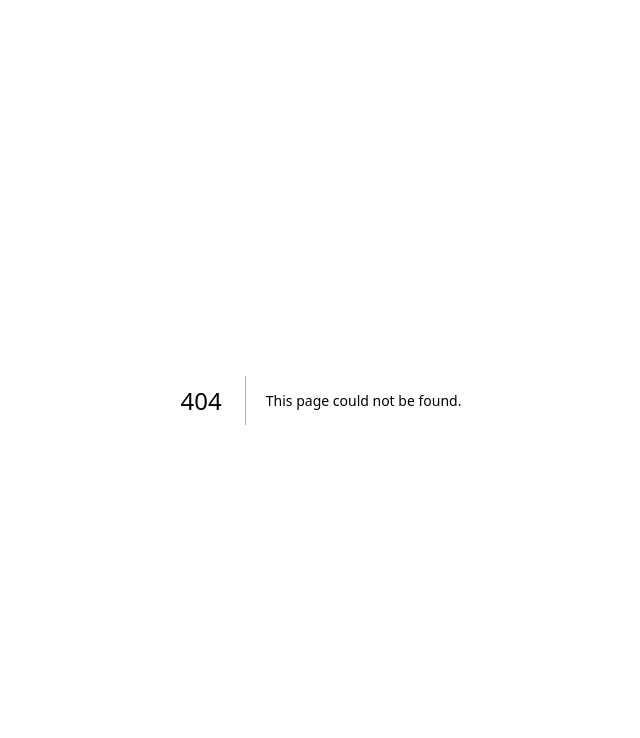
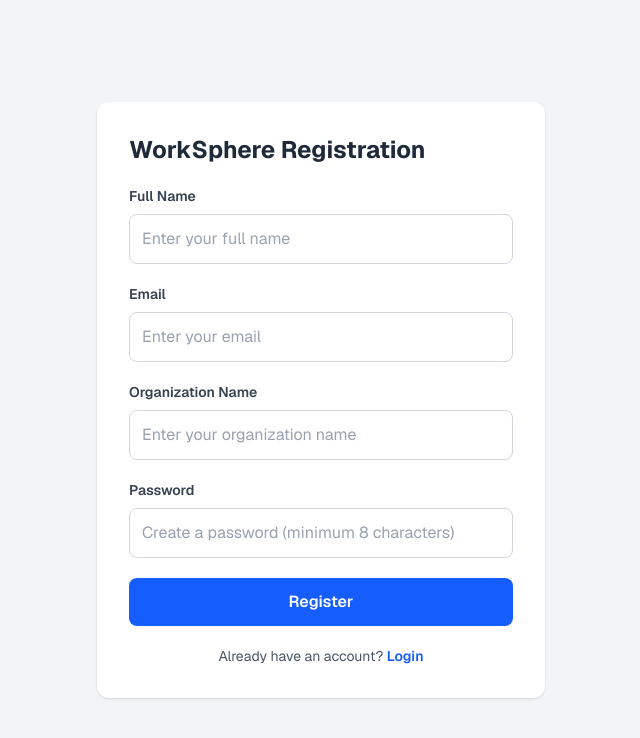
Before and after one commit to Anil123-eng/WorkSphere, a Next.js app: page /register in a window 1280 px wide. Before the commit this address had no page. Shown: the top 738 px of the page, without its empty margins (319-959 px from the left). Built offline with nearby package versions, Linux system fonts and the light colour scheme; no server answers.

Commit message:
Add login and registration pages with home navigation

```diff
--- a/src/app/login/page.tsx
+++ b/src/app/login/page.tsx
@@ -18,6 +18,7 @@ type LoginResponse = {
 
 export default function LoginPage() {
   const router = useRouter();
+
   const [email, setEmail] = useState("");
   const [password, setPassword] = useState("");
   const [error, setError] = useState("");
@@ -55,45 +56,68 @@ export default function LoginPage() {
     }
   }
 
+  const inputClass =
+    "w-full rounded-lg border border-gray-300 bg-white p-3 text-gray-900 placeholder-gray-400 focus:border-blue-500 focus:outline-none focus:ring-2 focus:ring-blue-100";
+
+  const labelClass = "mb-2 block text-sm font-semibold text-gray-700";
+
   return (
     <main className="flex min-h-screen items-center justify-center bg-gray-100 p-6">
       <form
         onSubmit={handleLogin}
         className="w-full max-w-md space-y-5 rounded-xl bg-white p-8 shadow"
       >
-        <h1 className="text-2xl font-bold text-gray-800">WorkSphere Login</h1>
+        <h1 className="text-2xl font-bold text-gray-800">
+          WorkSphere Login
+        </h1>
 
         <div>
-          <label className="mb-1 block text-sm font-medium">Email</label>
+          <label className={labelClass}>Email</label>
           <input
             type="email"
             required
             value={email}
             onChange={(e) => setEmail(e.target.value)}
-            className="w-full rounded border p-3"
+            placeholder="Enter your email"
+            className={inputClass}
           />
         </div>
 
         <div>
-          <label className="mb-1 block text-sm font-medium">Password</label>
+          <label className={labelClass}>Password</label>
           <input
             type="password"
             required
             value={password}
             onChange={(e) => setPassword(e.target.value)}
-            className="w-full rounded border p-3"
+            placeholder="Enter your password"
+            className={inputClass}
           />
         </div>
 
-        {error && <p className="text-sm text-red-600">{error}</p>}
+        {error && (
+          <p className="rounded-lg bg-red-50 p-3 text-sm text-red-600">
+            {error}
+          </p>
+        )}
 
         <button
           type="submit"
           disabled={loading}
-          className="w-full rounded bg-blue-600 p-3 font-semibold text-white disabled:opacity-50"
+          className="w-full rounded-lg bg-blue-600 p-3 font-semibold text-white transition hover:bg-blue-700 disabled:cursor-not-allowed disabled:opacity-50"
         >
           {loading ? "Signing in..." : "Login"}
         </button>
+
+        <p className="text-center text-sm text-gray-600">
+          Don't have an account?{" "}
+          <a
+            href="/register"
+            className="font-semibold text-blue-600 hover:underline"
+          >
+            Register
+          </a>
+        </p>
       </form>
     </main>
   );
--- a/src/app/page.tsx
+++ b/src/app/page.tsx
@@ -27,11 +27,26 @@ const roles = [
 export default function Home() {
   return (
     <main className="min-h-screen bg-gray-100 p-6">
-      <header className="flex items-center justify-between rounded-lg border-b bg-white p-5">
-        <h1 className="text-2xl font-bold text-blue-700">WorkSphere</h1>
-        <span className="text-sm text-gray-600">
-          Project Management Platform
-        </span>
+      <header className="flex flex-wrap items-center justify-between gap-4 rounded-lg border-b bg-white p-5">
+        <h1 className="text-2xl font-bold text-blue-700">
+          WorkSphere
+        </h1>
+
+        <nav className="flex items-center gap-5">
+          <Link
+            href="/login"
+            className="text-sm font-semibold text-gray-700 hover:text-blue-600"
+          >
+            Login
+          </Link>
+
+          <Link
+            href="/register"
+            className="rounded-lg bg-blue-600 px-5 py-2 text-sm font-semibold text-white transition hover:bg-blue-700"
+          >
+            Register
+          </Link>
+        </nav>
       </header>
 
       <section className="mx-auto mt-12 max-w-5xl">
--- /dev/null
+++ b/src/app/register/page.tsx
@@ -0,0 +1,133 @@
+
+"use client";
+
+import { useState } from "react";
+import { useRouter } from "next/navigation";
+import { register } from "@/lib/api";
+
+export default function RegisterPage() {
+  const router = useRouter();
+
+  const [name, setName] = useState("");
+  const [email, setEmail] = useState("");
+  const [password, setPassword] = useState("");
+  const [organizationName, setOrganizationName] = useState("");
+  const [error, setError] = useState("");
+  const [loading, setLoading] = useState(false);
+
+  async function handleRegister(e: React.FormEvent<HTMLFormElement>) {
+    e.preventDefault();
+    setError("");
+    setLoading(true);
+
+    try {
+      const result = await register(
+        name,
+        email,
+        password,
+        organizationName
+      );
+
+      if (!result.success) {
+        throw new Error(result.message || "Registration failed");
+      }
+
+      router.push("/login");
+    } catch (err) {
+      setError(err instanceof Error ? err.message : "Registration failed");
+    } finally {
+      setLoading(false);
+    }
+  }
+
+  const inputClass =
+    "w-full rounded-lg border border-gray-300 bg-white p-3 text-gray-900 placeholder-gray-400 focus:border-blue-500 focus:outline-none focus:ring-2 focus:ring-blue-100";
+
+  const labelClass = "mb-2 block text-sm font-semibold text-gray-700";
+
+  return (
+    <main className="flex min-h-screen items-center justify-center bg-gray-100 p-6">
+      <form
+        onSubmit={handleRegister}
+        className="w-full max-w-md space-y-5 rounded-xl bg-white p-8 shadow"
+      >
+        <h1 className="text-2xl font-bold text-gray-800">
+          WorkSphere Registration
+        </h1>
+
+        <div>
+          <label className={labelClass}>Full Name</label>
+          <input
+            type="text"
+            required
+            value={name}
+            onChange={(e) => setName(e.target.value)}
+            placeholder="Enter your full name"
+            className={inputClass}
+          />
+        </div>
+
+        <div>
+          <label className={labelClass}>Email</label>
+          <input
+            type="email"
+            required
+            value={email}
+            onChange={(e) => setEmail(e.target.value)}
+            placeholder="Enter your email"
+            className={inputClass}
+          />
+        </div>
+
+        <div>
+          <label className={labelClass}>Organization Name</label>
+          <input
+            type="text"
+            required
+            value={organizationName}
+            onChange={(e) => setOrganizationName(e.target.value)}
+            placeholder="Enter your organization name"
+            className={inputClass}
+          />
+        </div>
+
+        <div>
+          <label className={labelClass}>Password</label>
+          <input
+            type="password"
+            required
+            minLength={8}
+            value={password}
+            onChange={(e) => setPassword(e.target.value)}
+            placeholder="Create a password (minimum 8 characters)"
+            className={inputClass}
+          />
+        </div>
+
+        {error && (
+          <p className="rounded-lg bg-red-50 p-3 text-sm text-red-600">
+            {error}
+          </p>
+        )}
+
+        <button
+          type="submit"
+          disabled={loading}
+          className="w-full rounded-lg bg-blue-600 p-3 font-semibold text-white transition hover:bg-blue-700 disabled:cursor-not-allowed disabled:opacity-50"
+        >
+          {loading ? "Creating account..." : "Register"}
+        </button>
+
+        <p className="text-center text-sm text-gray-600">
+          Already have an account?{" "}
+          <a
+            href="/login"
+            className="font-semibold text-blue-600 hover:underline"
+          >
+            Login
+          </a>
+        </p>
+      </form>
+    </main>
+  );
+}
```
